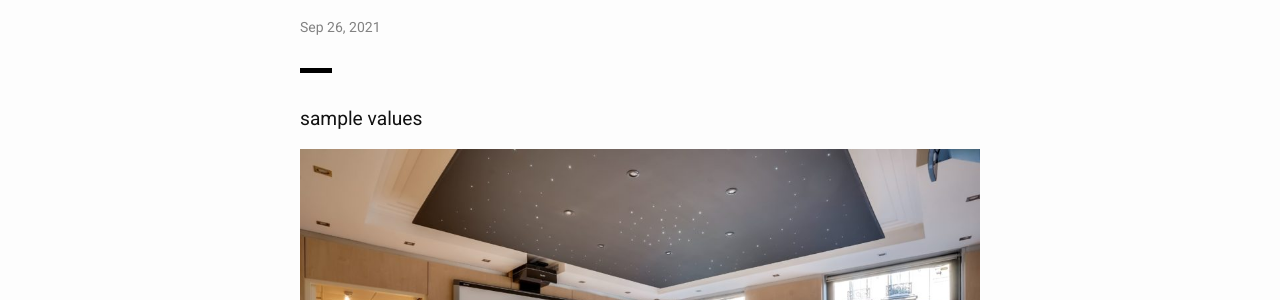
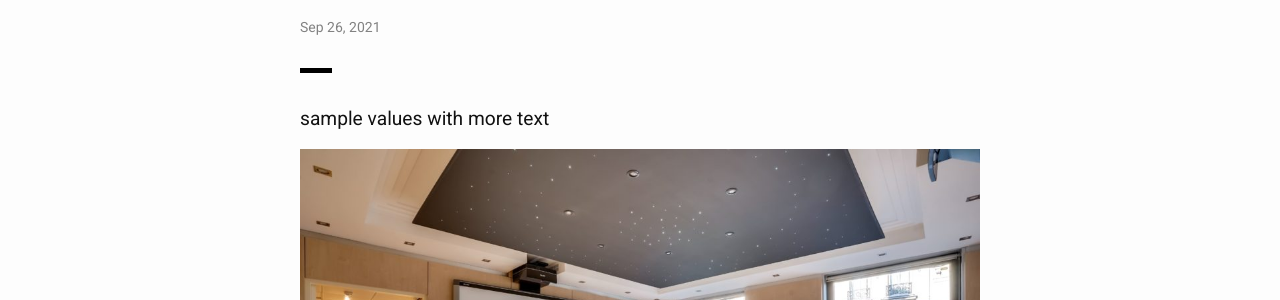
Before and after one commit to centros4520/centros4520.github.io, a Jekyll site: the page built from _posts/2021-09-26-a-new-entry-with-another-category-2.md, in a window 1280 px wide. Shown: the part 171-471 px from the top of the page. Built offline with Jekyll 4.4.1, drawn with Linux system fonts in a browser that asks for light colours.

Commit message:
Update Note “2021-09-26-a-new-entry-with-another-category-2”

```diff
--- a/_posts/2021-09-26-a-new-entry-with-another-category-2.md
+++ b/_posts/2021-09-26-a-new-entry-with-another-category-2.md
@@ -3,8 +3,8 @@ layout: post
 title: A new entry with another category 2
 category: workshop
 excerpt_separator: <!--more-->
-category2: cat1
+category2: cat2
 ---
-sample values
+sample values with more text
 
 ![A briefing room](/assets/uploads/briefing-roomy-2.jpg "A briefing room")
```
